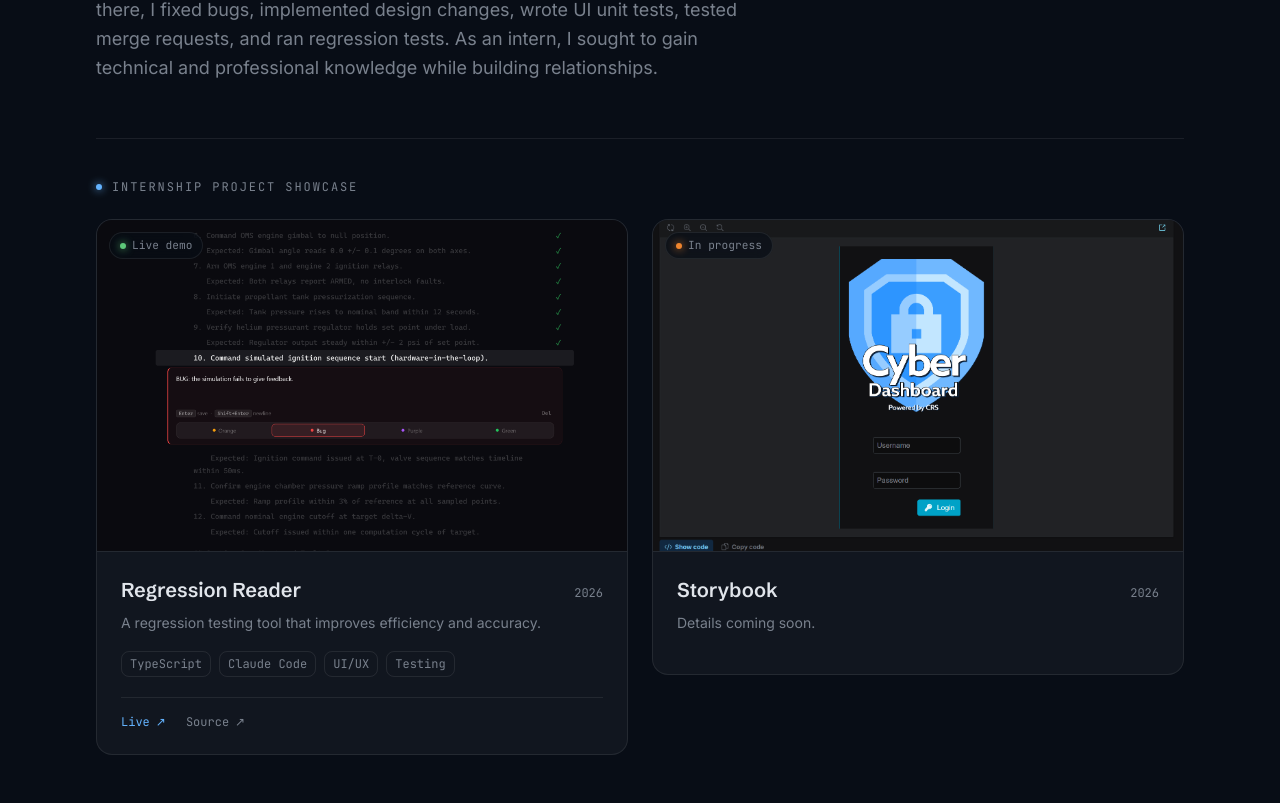
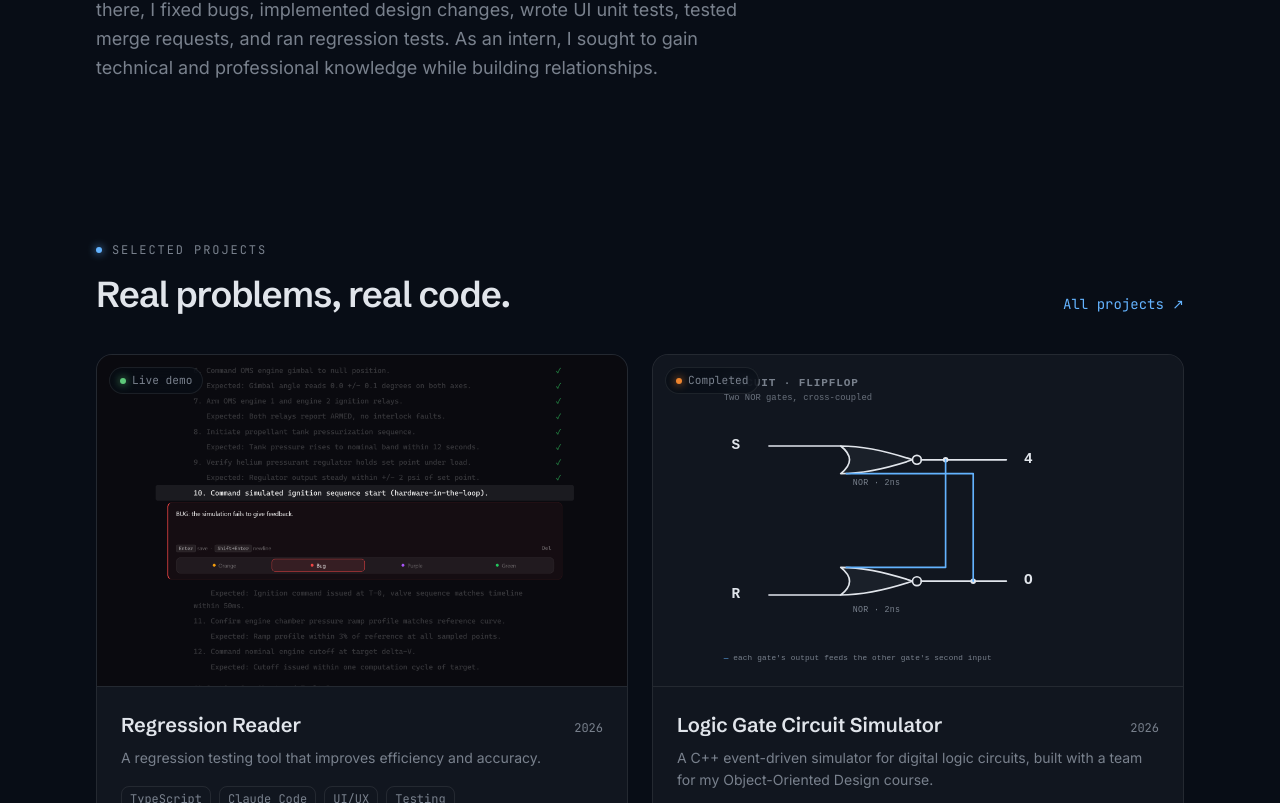
Before and after one commit to DJB1984/portfolio-site, a Next.js app: page / in a window 1280 px wide. Shown: the part 897-1700 px from the top of the page. Built offline with nearby package versions, Linux system fonts and the light colour scheme.

Commit message:
Simplify homepage sections; hide Study Deck for career fair pass
Remove the internship showcase and currently-live sections from the
homepage. Projects page temporarily hides Study Deck and pushes
Storybook to the end.

```diff
--- a/src/app/page.tsx
+++ b/src/app/page.tsx
@@ -1,5 +1,5 @@
 import Link from "next/link";
-import { getProject, site, type Project } from "@/data/site";
+import { site } from "@/data/site";
 import { AvailabilityBadge } from "@/components/availability-badge";
 import { ButtonLink } from "@/components/ui/button-link";
 import { ProjectCard } from "@/components/project-card";
@@ -8,16 +8,9 @@ import { SectionLabel } from "@/components/ui/section-label";
 import { SkillList } from "@/components/skill-list";
 import { CopyText } from "@/components/copy-text";
 
-/** Order matters — Regression Reader leads, Storybook (data pending) follows. */
-const internshipProjectSlugs = ["regression-reader", "storybook"];
-
 export default function HomePage() {
   const { profile, experience, projects } = site;
   const featured = projects.filter((p) => p.featured);
-  const live = projects.filter((p) => p.status === "live");
-  const internshipProjects = internshipProjectSlugs
-    .map((slug) => getProject(slug))
-    .filter((p): p is Project => Boolean(p));
 
   return (
     <>
@@ -81,17 +74,6 @@ export default function HomePage() {
             />
           ))}
         </Reveal>
-
-        <Reveal delay={160} className="mt-14 border-t border-line pt-10">
-          <SectionLabel>INTERNSHIP PROJECT SHOWCASE</SectionLabel>
-          <div className="mt-6 grid grid-cols-1 gap-6 md:grid-cols-2">
-            {internshipProjects.map((project, i) => (
-              <Reveal key={project.slug} delay={i * 90}>
-                <ProjectCard project={project} />
-              </Reveal>
-            ))}
-          </div>
-        </Reveal>
       </section>
 
       {/* ---------- Selected projects ---------- */}
@@ -132,34 +114,6 @@ export default function HomePage() {
         </Reveal>
       </section>
 
-      {/* ---------- Currently live ---------- */}
-      <section className="mx-auto w-full max-w-6xl px-6 py-20 sm:px-8">
-        <Reveal>
-          <SectionLabel>Currently live</SectionLabel>
-          <h2 className="mt-4 max-w-2xl text-3xl font-semibold tracking-tight text-ink sm:text-4xl">
-            Shipped, and still running.
-          </h2>
-        </Reveal>
-        <Reveal delay={80} className="mt-8">
-          <ul className="flex flex-wrap gap-x-8 gap-y-3">
-            {live.map((project) => (
-              <li key={project.slug}>
-                <Link
-                  href={`/projects/${project.slug}`}
-                  className="group inline-flex items-center gap-2 text-ink transition-colors hover:text-starlight"
-                >
-                  <span aria-hidden="true" className="glow-dot" />
-                  <span className="font-medium">{project.title}</span>
-                  <span className="font-mono text-xs text-muted transition-colors group-hover:text-starlight">
-                    ↗
-                  </span>
-                </Link>
-              </li>
-            ))}
-          </ul>
-        </Reveal>
-      </section>
-
       {/* ---------- Contact CTA ---------- */}
       <section className="mx-auto w-full max-w-6xl px-6 py-20 sm:px-8">
         <Reveal>
--- a/src/app/projects/page.tsx
+++ b/src/app/projects/page.tsx
@@ -11,6 +11,11 @@ export const metadata: Metadata = {
 };
 
 export default function ProjectsPage() {
+  // Career fair pass: Study Deck hidden, Storybook pushed to the end. Revert after.
+  const displayProjects = site.projects
+    .filter((project) => project.slug !== "study-deck")
+    .sort((a, b) => Number(a.slug === "storybook") - Number(b.slug === "storybook"));
+
   return (
     <div className="mx-auto w-full max-w-6xl px-6 pb-10 pt-16 sm:px-8 sm:pt-24">
       <header className="max-w-2xl">
@@ -26,7 +31,7 @@ export default function ProjectsPage() {
       </header>
 
       <div className="mt-14 grid grid-cols-1 gap-6 md:grid-cols-2">
-        {site.projects.map((project, i) => (
+        {displayProjects.map((project, i) => (
           <Reveal key={project.slug} delay={(i % 2) * 90}>
             <ProjectCard project={project} priority={i === 0} />
           </Reveal>
```
